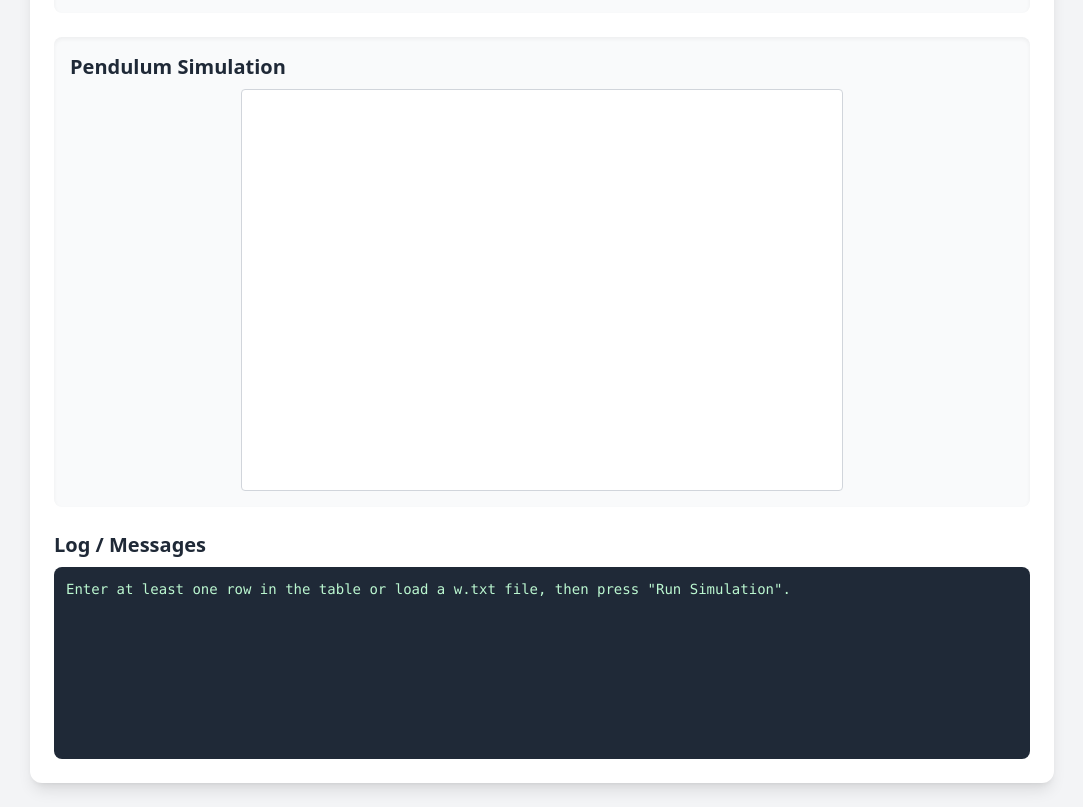
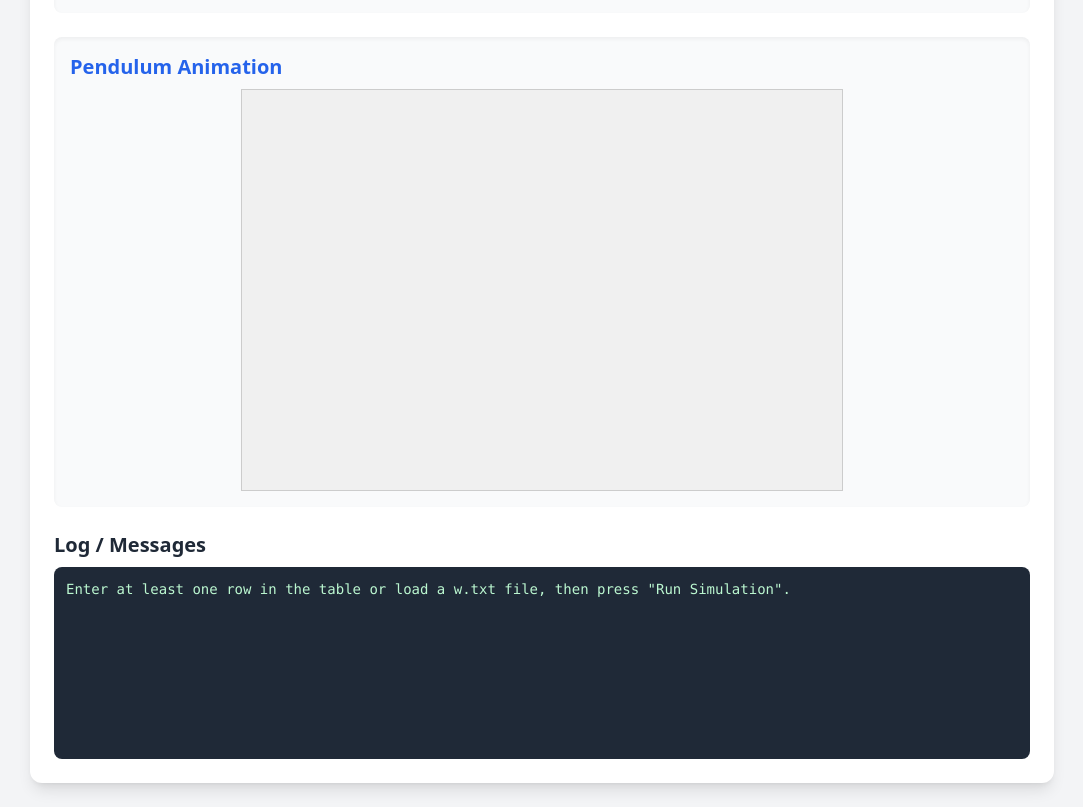
Before and after one commit to chinchio1/pendolo_web_2, a plain HTML site: page index.html in a window 1280 px wide. Shown: the part 1247-2054 px from the top of the page, without its empty margins (98-1181 px from the left). Drawn offline with nearby package versions, Linux system fonts and the light colour scheme.

Commit message:
Update index.html

```diff
--- a/index.html
+++ b/index.html
@@ -4,6 +4,13 @@
   <meta charset="UTF-8">
   <title>Seismic Noise Dumping Simulation</title>
   <script src="https://cdn.tailwindcss.com"></script>
+  <style>
+    /* Stili aggiuntivi per il canvas se necessario */
+    #pendulumCanvas {
+      background-color: #f0f0f0; /* Un leggero sfondo per il canvas */
+      border: 1px solid #ccc;
+    }
+  </style>
 </head>
 <body class="bg-gray-100 text-gray-800 font-sans p-6">
   <div class="max-w-5xl mx-auto bg-white shadow-lg rounded-xl p-6 space-y-6">
@@ -79,10 +86,10 @@
       <canvas id="chart" width="900" height="400"></canvas>
     </div>
 
-    <!-- Pendulum Simulation Canvas -->
-    <div class="bg-gray-50 p-4 rounded-lg shadow-inner mt-6">
-      <h3 class="text-xl font-semibold mb-2">Pendulum Simulation</h3>
-      <canvas id="pendulumCanvas" width="600" height="400" class="bg-white border border-gray-300 rounded mx-auto block"></canvas>
+    <!-- Canvas for Pendulum Animation -->
+    <div class="bg-gray-50 p-4 rounded-lg shadow-inner">
+      <h3 class="text-xl font-semibold mb-2 text-blue-600">Pendulum Animation</h3>
+      <canvas id="pendulumCanvas" width="600" height="400" class="bg-white border border-gray-300 mx-auto block"></canvas>
     </div>
 
     <!-- Log -->
```
